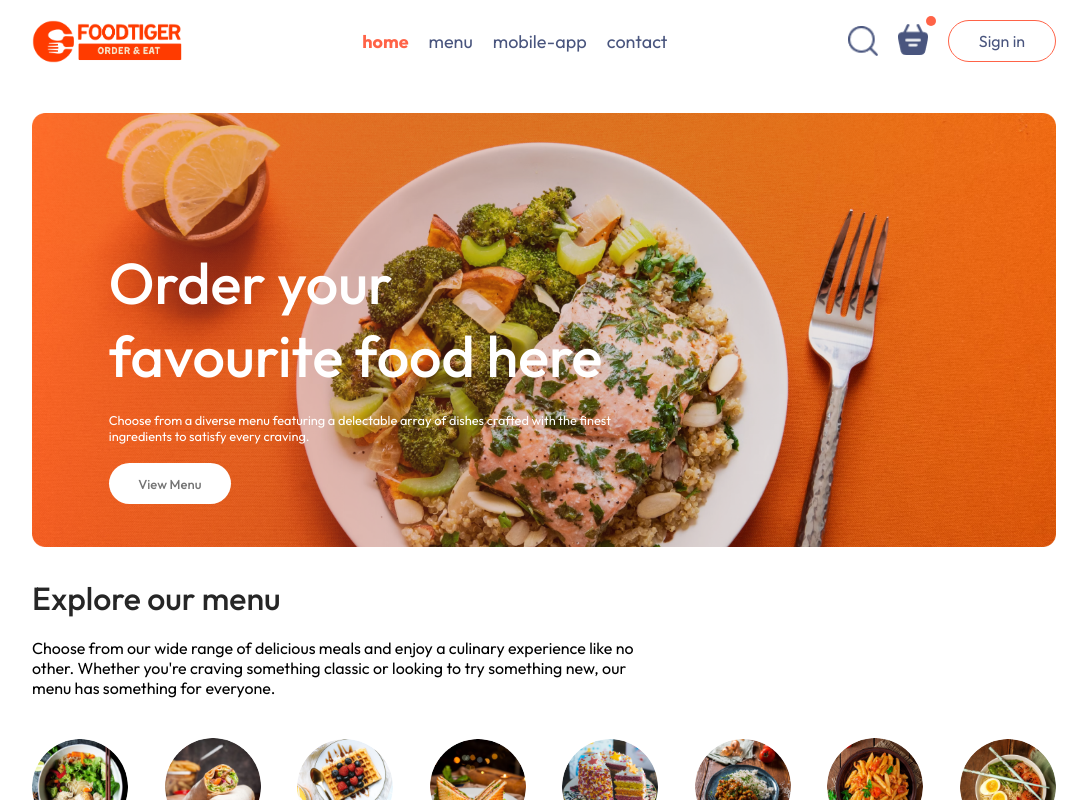
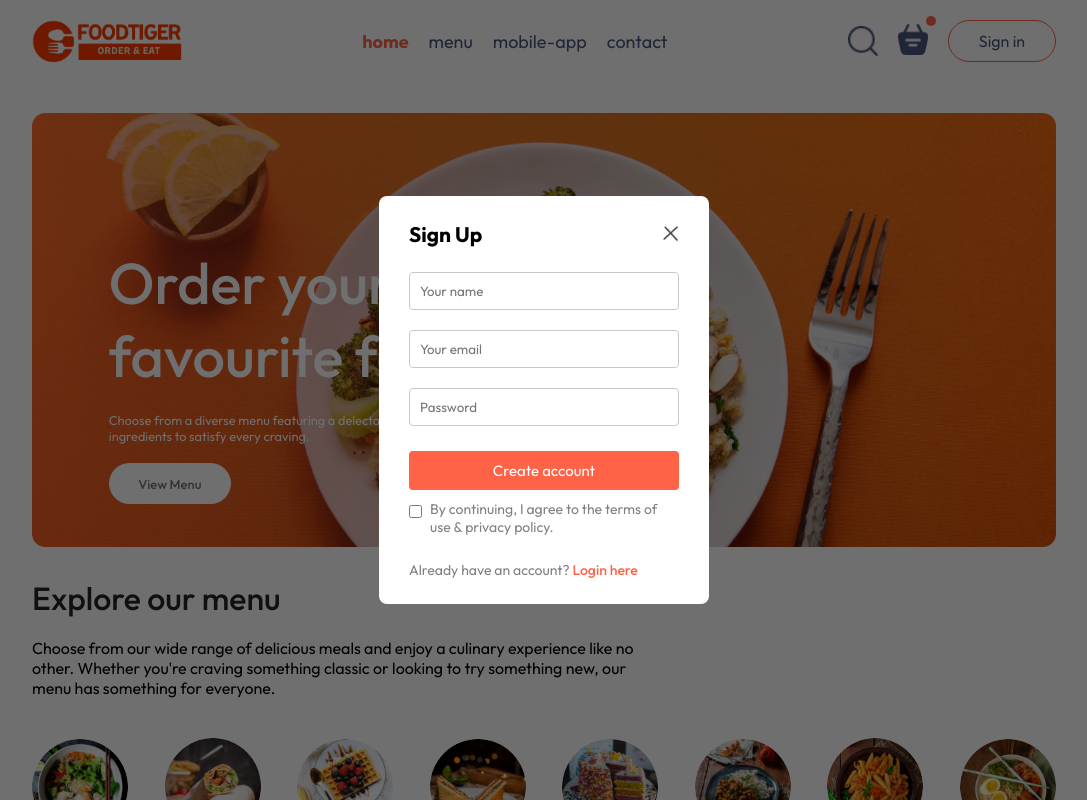
Before and after one commit to Al-Fuad/FoodTiger, a React (Vite) app in the folder frontend/: page / in a window 1280 px wide. Both pictures are taken after a click on the button "Sign in". Shown: the top 800 px of the page, without its empty margins (96-1183 px from the left). Built offline with nearby package versions, Linux system fonts and the light colour scheme.

Commit message:
feat: Implement login popup component and integrate with Navbar for user authentication

```diff
--- a/frontend/src/App.jsx
+++ b/frontend/src/App.jsx
@@ -1,16 +1,19 @@
-import React from 'react'
+import React, { useState } from 'react'
 import Navbar from './components/Navbar/Navbar'
 import { Route, Routes } from 'react-router-dom'
 import Home from './pages/Home/Home'
 import PlaceOrder from './pages/PlaceOrder/PlaceOrder'
 import Cart from './pages/Cart/Cart'
 import Footer from './components/Footer/Footer'
+import LoginPopup from './components/LoginPopup/LoginPopup'
 
 const App = () => {
+  const [showLogin, setShowLogin] = useState(false);
   return (
-    <div className='app'>
-      <div className='app-upper'>
-        <Navbar />
+    <>
+    {showLogin?<LoginPopup setShowLogin={setShowLogin}/>:<></>}
+      <div className='app'>
+        <Navbar setShowLogin={setShowLogin}/>
         <Routes>
           <Route path='/' element={<Home />} />
           <Route path='/cart' element={<Cart />} />
@@ -18,7 +21,7 @@
         </Routes>
       </div>
       <Footer />
-    </div>
+    </>
   )
 }
 
--- /dev/null
+++ b/frontend/src/components/LoginPopup/LoginPopup.jsx
@@ -0,0 +1,36 @@
+import { assets } from '../../assets/assets'
+import styles from './LoginPopup.module.css'
+import React, { useState } from 'react'
+
+const LoginPopup = ({ setShowLogin }) => {
+    const [currentState, setCurrentState] = useState('Sign Up')
+    return (
+        <div className={styles.loginPopup}>
+            <form action="" className={styles.loginPopupContainer}>
+                <div className={styles.loginPopupTitle}>
+                    <h2>{currentState}</h2>
+                    <img src={assets.cross_icon} alt="" onClick={() => setShowLogin(false)} />
+                </div>
+                <div className={styles.loginPopupInputs}>
+                    {currentState=='Login'?
+                    <></>:<input type="text" placeholder='Your name' required />
+
+                }
+                    <input type="email" placeholder='Your email' required />
+                    <input type="password" placeholder='Password' required />
+                </div>
+                <button>{currentState=='Sign Up' ? 'Create account' : 'Login'}</button>
+                <div className={styles.loginPopupCondition}>
+                    <input type="checkbox" required />
+                    <p>By continuing, I agree to the terms of use & privacy policy.</p>
+                </div>
+                {currentState=='Login'
+                ?<p>Create a new account? <span onClick={()=>setCurrentState('Sign Up')}>Click here</span></p>
+                :<p>Already have an account? <span onClick={()=>setCurrentState('Login')}>Login here</span></p>
+                }
+            </form>
+        </div>
+    )
+}
+
+export default LoginPopup
--- /dev/null
+++ b/frontend/src/components/LoginPopup/LoginPopup.module.css
@@ -0,0 +1,79 @@
+@import url('../../index.css');
+
+.loginPopup{
+    position: absolute;
+    z-index: 1;
+    width: 100%;
+    height: 100%;
+    background-color: #00000090;
+    display: grid;
+}
+
+.loginPopupContainer {
+    place-self: center;
+    width: max(23vw, 330px);
+    color: #808080;
+    background-color: #fff;
+    display: flex;
+    flex-direction: column;
+    gap: 25px;
+    padding: 25px 30px;
+    border-radius: 8px;
+    font-size: 14px;
+    animation: fadeIn 0.5s;
+}
+
+.loginPopupTitle {
+    display: flex;
+    justify-content: space-between;
+    align-items: center;
+}
+
+.loginPopupTitle h2{
+    color: black;
+}
+
+.loginPopupContainer img {
+    width: 16px;
+    cursor: pointer;
+}
+
+.loginPopupInputs {
+    display: flex;
+    flex-direction: column;
+    gap: 20px;
+}
+
+.loginPopupInputs input {
+    outline: none;
+    border: 1px solid #c9c9c9;
+    padding: 10px;
+    border-radius: 4px;
+}
+
+.loginPopupContainer button {
+    border: none;
+    padding: 10px;
+    border-radius: 4px;
+    color: white;
+    background-color: tomato;
+    font-size: 15px;
+    cursor: pointer;
+}
+
+.loginPopupCondition {
+    display: flex;
+    align-items: start;
+    gap: 8px;
+    margin-top: -15px;
+}
+
+.loginPopupCondition input {
+    margin-top: 5px;
+}
+
+.loginPopup p span {
+    color: tomato;
+    font-weight: 500;
+    cursor: pointer;
+}
--- a/frontend/src/components/Navbar/Navbar.jsx
+++ b/frontend/src/components/Navbar/Navbar.jsx
@@ -3,7 +3,7 @@
 import { assets } from '../../assets/assets'
 import { Link } from 'react-router-dom'
 
-const Navbar = () => {
+const Navbar = ({setShowLogin}) => {
   const [menu, setMenu] = React.useState('home');
   return (
     <div className={styles.navbar}>
@@ -21,7 +21,7 @@
           <img src={assets.basket_icon} alt="" />
           <div className={styles.dot}></div>
         </div>
-        <button>Sign in</button>
+        <button onClick={()=>setShowLogin(true)}>Sign in</button>
       </div>
     </div>
   )
--- a/frontend/src/index.css
+++ b/frontend/src/index.css
@@ -17,10 +17,7 @@
   color: inherit;
 }
 
-.app {
-}
-
-.app-upper{
+.app{
   margin: auto;
   width: 80%;
 }
```
